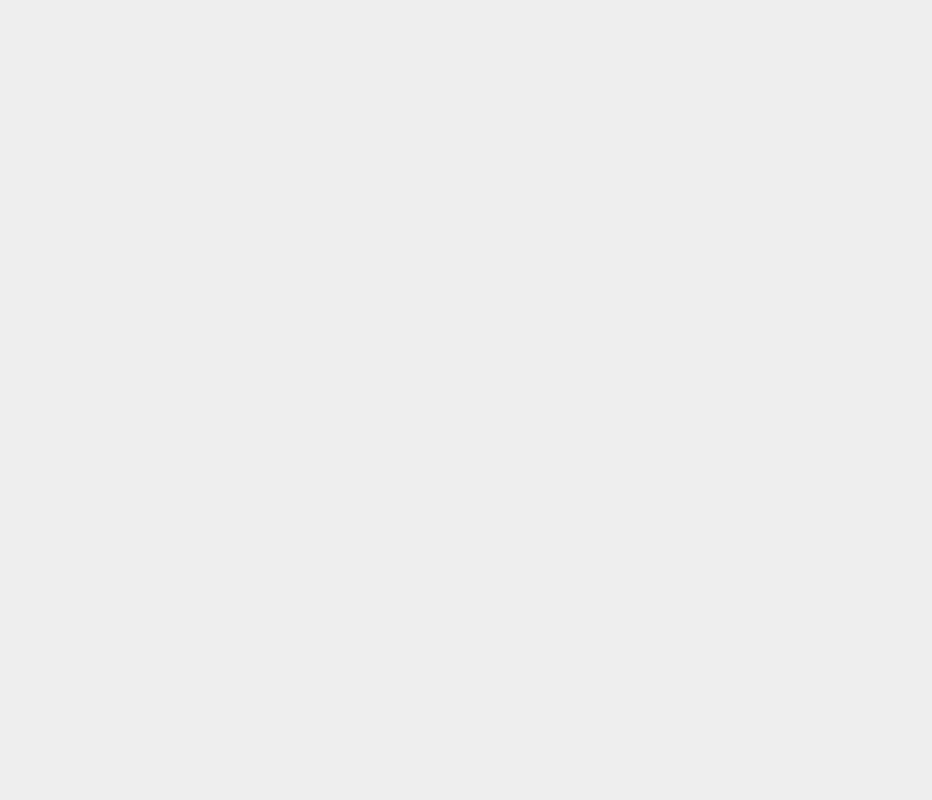
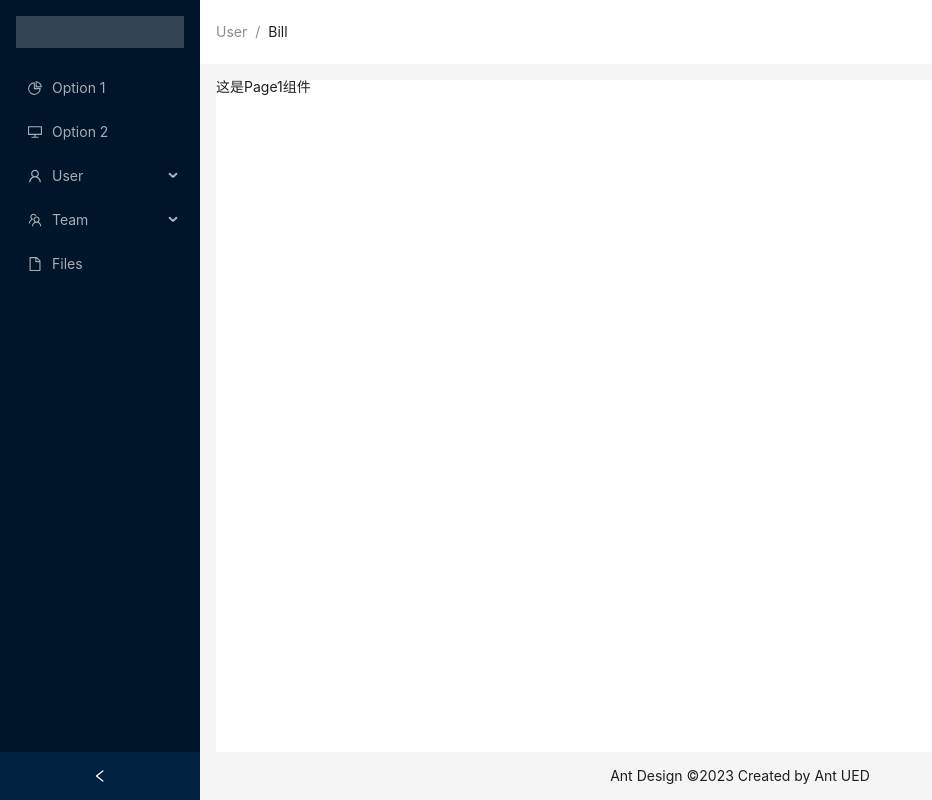
Before and after one commit to qingyanmaodai/react-manage, a React (Vite) app in the folder react-management/: page /page1 in a window 1280 px wide. Before the commit this address had no page. Shown: the whole page, without its empty margins (0-932 px from the left). Built offline with nearby package versions, Linux system fonts and the light colour scheme.

Commit message:
侧边栏路由跳转以及路由懒加载

```diff
--- a/react-management/src/App.tsx
+++ b/react-management/src/App.tsx
@@ -3,12 +3,8 @@
 import router from "./router";
 function App() {
   const [count, setCount] = useState(0);
-  const outlet  = useRoutes(router)
-  return (
-    <div className="App">
-
-    </div>
-  );
+  const outlet = useRoutes(router);
+  return <div className="App">{outlet}</div>;
 }
 
 export default App;
--- a/react-management/src/router/index.tsx
+++ b/react-management/src/router/index.tsx
@@ -1,18 +1,35 @@
+import React, { lazy } from "react";
 import { Navigate } from "react-router";
 import Home from "../views/Home";
-import About from "../views/About";
+const Page1 = lazy(() => import("../views/Page1"));
+const Page2 = lazy(() => import("../views/Page2"));
+const About = lazy(() => import("../views/About"));
+const withLoadingComponent = (comp: JSX.Element) => (
+  <React.Suspense fallback={<div>Loading...</div>}>{comp}</React.Suspense>
+);
 const routes = [
+  // 嵌套路由
   {
     path: "/",
-    element: <Navigate to="/home" />,
+    element: <Navigate to="/page1" />,
   },
   {
-    path: "/home",
+    path: "/",
     element: <Home />,
-  },
-  {
-    path: "/about",
-    element: <About />,
+    children: [
+      {
+        path: "/page1",
+        element: withLoadingComponent(<Page1 />),
+      },
+      {
+        path: "/page2",
+        element: withLoadingComponent(<Page2 />),
+      },
+      {
+        path: "/about",
+        element: withLoadingComponent(<About />),
+      },
+    ],
   },
 ];
 
--- a/react-management/src/views/Home.tsx
+++ b/react-management/src/views/Home.tsx
@@ -1,11 +1,106 @@
-import Comp1 from "@/components/Comp1";
-import Comp2 from "@/components/Comp2";
-const View = () => {
+import React, { useState } from "react";
+import {
+  DesktopOutlined,
+  FileOutlined,
+  PieChartOutlined,
+  TeamOutlined,
+  UserOutlined,
+} from "@ant-design/icons";
+import type { MenuProps } from "antd";
+import { Breadcrumb, Layout, Menu, theme } from "antd";
+import { useNavigate, Outlet } from "react-router-dom";
+
+const { Header, Content, Footer, Sider } = Layout;
+
+type MenuItem = Required<MenuProps>["items"][number];
+
+function getItem(
+  label: React.ReactNode,
+  key: React.Key,
+  icon?: React.ReactNode,
+  children?: MenuItem[]
+): MenuItem {
+  return {
+    key,
+    icon,
+    children,
+    label,
+  } as MenuItem;
+}
+
+const items: MenuItem[] = [
+  getItem("Option 1", "/page1", <PieChartOutlined />),
+  getItem("Option 2", "/page2", <DesktopOutlined />),
+  getItem("User", "sub1", <UserOutlined />, [
+    getItem("Tom", "3"),
+    getItem("Bill", "4"),
+    getItem("Alex", "5"),
+  ]),
+  getItem("Team", "sub2", <TeamOutlined />, [
+    getItem("Team 1", "6"),
+    getItem("Team 2", "8"),
+  ]),
+  getItem("Files", "9", <FileOutlined />),
+];
+
+const View: React.FC = () => {
+  const [collapsed, setCollapsed] = useState(false);
+  const navigateTo = useNavigate();
+  const {
+    token: { colorBgContainer },
+  } = theme.useToken();
+  const menuClick = (e: { key: string }) => {
+    //点击跳转到对应的路由 编程式导航跳转，利用到hook
+    navigateTo(e.key);
+  };
   return (
-    <div className="App">
-      顶级组件<Comp1></Comp1>
-      <Comp2></Comp2>
-    </div>
+    <Layout style={{ minHeight: "100vh" }}>
+      {/* 左边侧边栏 */}
+      <Sider
+        collapsible
+        collapsed={collapsed}
+        onCollapse={(value) => setCollapsed(value)}
+      >
+        <div
+          style={{
+            height: 32,
+            margin: 16,
+            background: "rgba(255, 255, 255, 0.2)",
+          }}
+        />
+        <Menu
+          theme="dark"
+          defaultSelectedKeys={["1"]}
+          mode="inline"
+          items={items}
+          onClick={menuClick}
+        />
+      </Sider>
+      {/* 右边内容 */}
+      <Layout className="site-layout">
+        {/* 右边头部 */}
+        <Header style={{ paddingLeft: "16px", background: colorBgContainer }}>
+          {/* 面包屑 */}
+          <Breadcrumb style={{ lineHeight: "64px" }}>
+            <Breadcrumb.Item>User</Breadcrumb.Item>
+            <Breadcrumb.Item>Bill</Breadcrumb.Item>
+          </Breadcrumb>
+        </Header>
+        {/* 右边内容部分-白色 */}
+        <Content
+          style={{ margin: "16px 16px 0", backgroundColor: colorBgContainer }}
+        >
+          {/* 窗口部分 */}
+          <Outlet />
+        </Content>
+        {/* 右边底部 */}
+        <Footer
+          style={{ textAlign: "center", padding: "0", lineHeight: "48px" }}
+        >
+          Ant Design ©2023 Created by Ant UED
+        </Footer>
+      </Layout>
+    </Layout>
   );
 };
 
--- /dev/null
+++ b/react-management/src/views/Page1.tsx
@@ -0,0 +1,9 @@
+const View = () => {
+  return (
+    <div className="page">
+      这是Page1组件
+    </div>
+  );
+};
+
+export default View;
--- /dev/null
+++ b/react-management/src/views/Page2.tsx
@@ -0,0 +1,9 @@
+const View = () => {
+  return (
+    <div className="page">
+      这是Page2组件
+    </div>
+  );
+};
+
+export default View;
```
